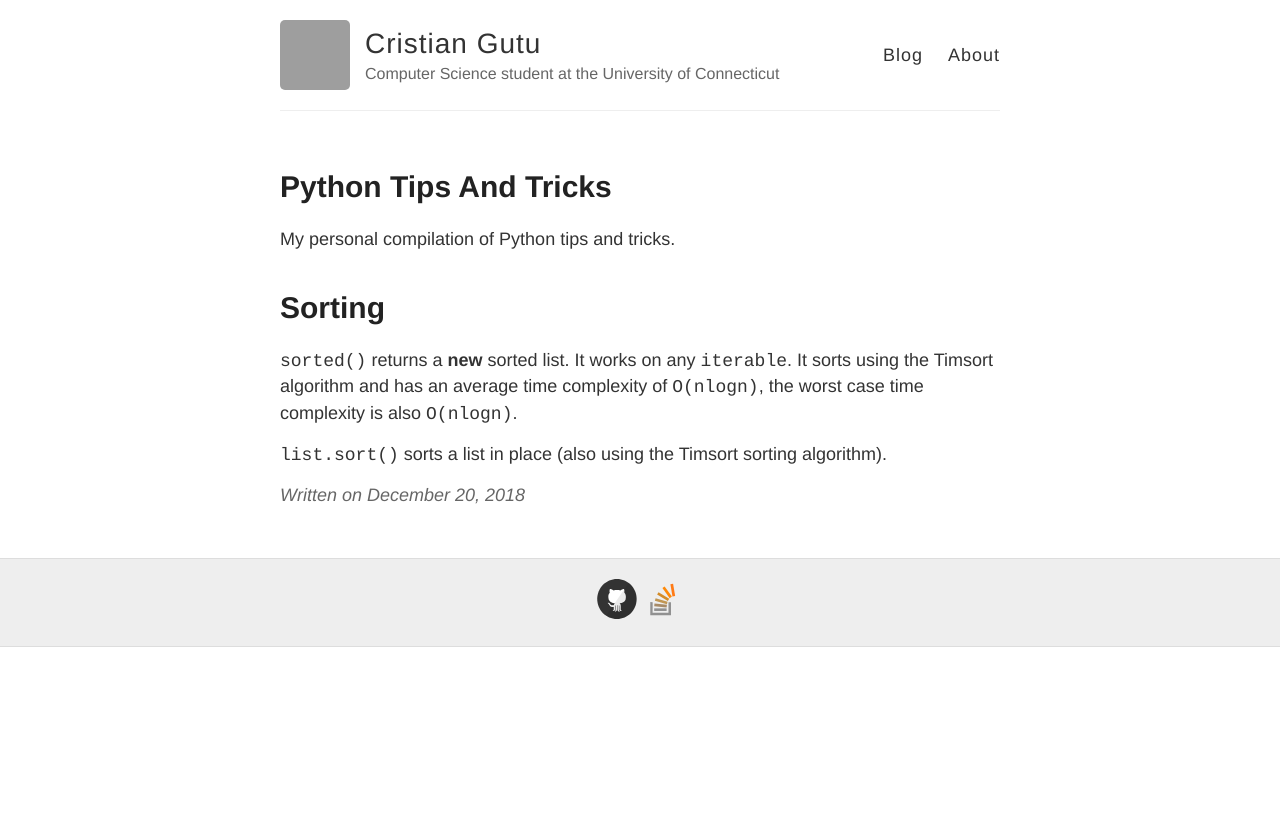
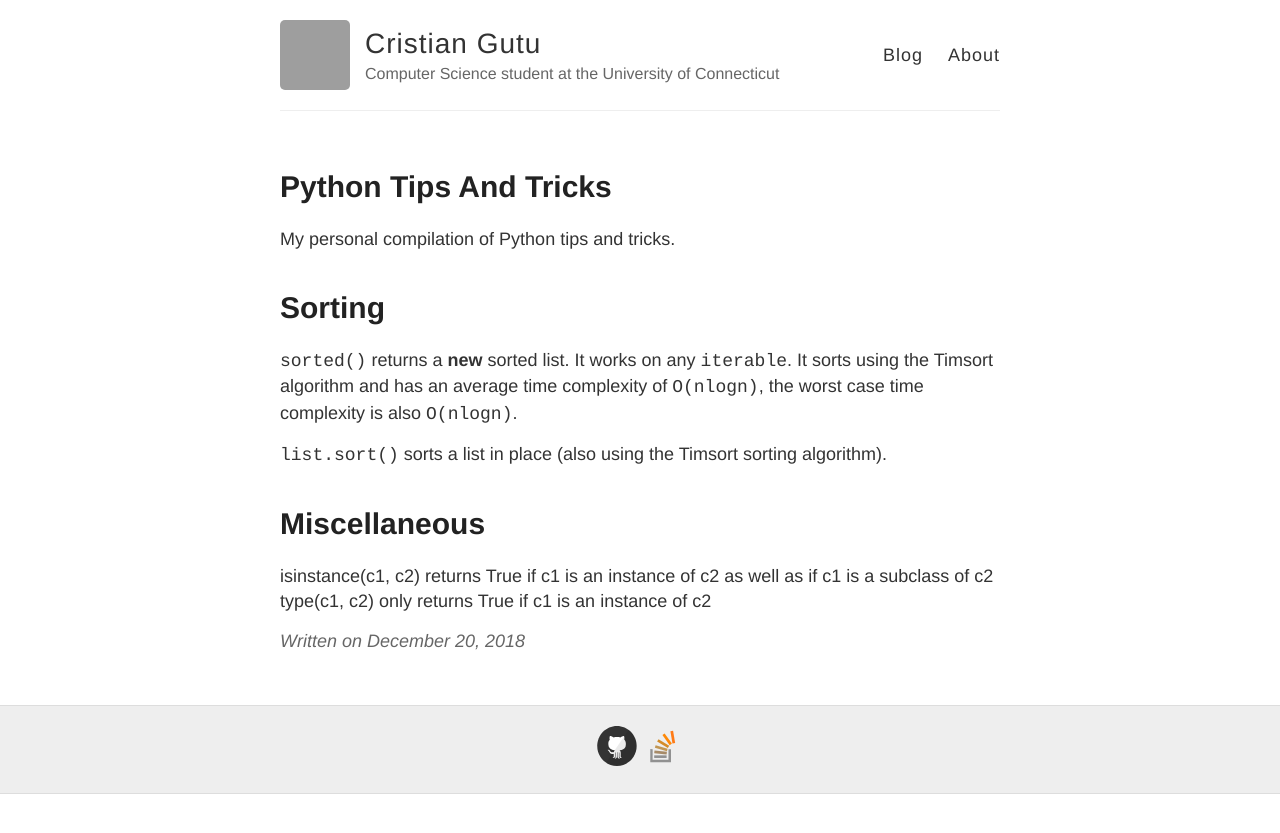
Before and after one commit to gutucristian/gutucristian.github.io, a Jekyll site: the page built from _posts/2018-12-20-Python-Tips-and-Tricks.md, in a window 1280 px wide. Shown: the top 833 px of the page. Built offline with Jekyll 4.4.1, drawn with Linux system fonts in a browser that asks for light colours; our own code applies the rules of GitHub Pages for plain Markdown files; grey boxes are pictures that could not be loaded.

Commit message:
Update 2018-12-20-Python-Tips-and-Tricks.md

```diff
--- a/_posts/2018-12-20-Python-Tips-and-Tricks.md
+++ b/_posts/2018-12-20-Python-Tips-and-Tricks.md
@@ -5,3 +5,8 @@ My personal compilation of Python tips and tricks.
 `sorted()` returns a **new** sorted list. It works on any `iterable`. It sorts using the Timsort algorithm and has an average time complexity of `O(nlogn)`, the worst case time complexity is also `O(nlogn)`.
 
 `list.sort()` sorts a list in place (also using the Timsort sorting algorithm).
+
+# Miscellaneous
+
+isinstance(c1, c2) returns True if c1 is an instance of c2 as well as if c1 is a subclass of c2
+type(c1, c2) only returns True if c1 is an instance of c2
```
